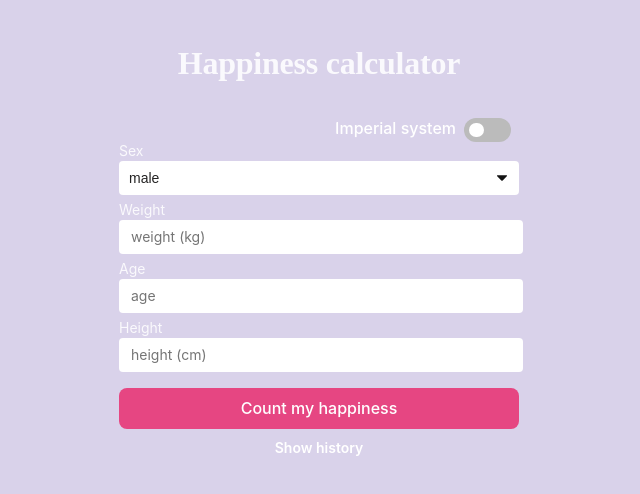
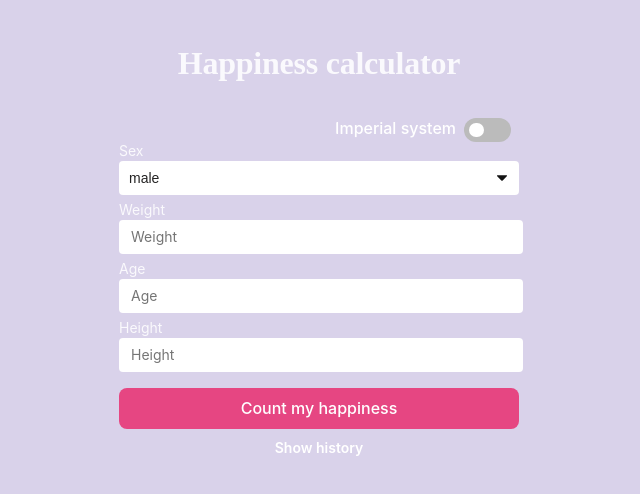
Before and after one commit to eisayfutdinova/happiness-calculator, a React (Vite) app: page / in a window 1280 px wide. Shown: the top 494 px of the page, without its empty margins (321-961 px from the left). Built offline with nearby package versions, Linux system fonts and the light colour scheme.

Commit message:
flexible form elements

```diff
--- a/src/App.tsx
+++ b/src/App.tsx
@@ -1,36 +1,37 @@
 import './App.css'
 import {useCallback, useState} from "react";
 import {History} from "./components/happinessHistory/History";
-import {useHistory} from "./hook/useHistory";
-import {countHappiness} from "./utils/countHappiness";
+import {Happiness, useHistory} from "./hook/useHistory";
+import {useCount} from "./hook/useCountHappiness";
 import {useMetricSystem} from "./hook/useScale";
 import ToggleSwitch from "./components/toggleSwitch/ToggleSwitch";
+import {Parameter} from "./components/parameterForm/Parameter";
+import {formElements} from "./utils/formElements";
 
 function App() {
-    const [sex, setSex] = useState<0 | 1>(0);
     const {isMetricSystem, onMetricSystemChange} = useMetricSystem();
-    const [weight, setWeight] = useState<number>(0);
-    const [age, setAge] = useState<number>();
-    const [height, setHeight] = useState<number>();
     const [happiness, setHappiness] = useState<number>();
-    const [error, setError] = useState<string>('');
+    const [error, setError] = useState('');
+    const {result, isError} = useCount({transformEnabled: !isMetricSystem});
 
     const [showHistory, setShowHistory] = useState(false);
     const {happinessHistory, onHistoryChange, onClear} = useHistory();
 
     const onCount = useCallback(() => {
-        if (!weight || !age || !height) {
+        if (isError) {
             setError('Oops! All fields should be filled');
             return;
         }
+        setError('');
+
         const date = new Date();
-        const result = {
-            value: countHappiness({sex, height, age, weight, isMetricSystem}),
+        const happy = {
+            value: result,
             date: `${date.getFullYear()}-${date.getMonth()}-${date.getDate()}`
         };
-        setHappiness(result.value);
-        onHistoryChange(result);
-    }, [weight, age, height, setError, countHappiness, setHappiness, onHistoryChange]);
+        setHappiness(result);
+        onHistoryChange(happy as Happiness);
+    }, [result, setHappiness, setError, onHistoryChange, isError]);
 
     return (
         <div className={'container'}>
@@ -39,45 +40,21 @@ function App() {
                 <ToggleSwitch label={'Imperial system'} checked={!isMetricSystem} onChange={onMetricSystemChange}/>
             </div>
             {error && <div className={'error'}>{error}</div>}
-            <div className={'input-form'}>
-                <label>Sex</label>
-                <select name="sex" id="sex" value={sex}
-                        onChange={(e) => setSex((e.target as unknown as HTMLTextAreaElement)?.value as unknown as 0 | 1)}>
-                    <option value={0}>male</option>
-                    <option value={1}>female</option>
-                </select>
-            </div>
-            <div className={'input-form'}>
-                <label>Weight</label>
-                <input placeholder={`weight (${isMetricSystem ? 'kg' : 'pounds'})`}
-                       type={"number"}
-                       value={weight || ''}
-                       onInput={(e) => {
-                           setError('');
-                           setWeight(+(e.target as unknown as HTMLTextAreaElement)?.value)
-                       }}/>
-            </div>
-            <div className={'input-form'}>
-                <label>Age</label>
-                <input placeholder={'age'}
-                       type={"number"}
-                       value={age || ''}
-                       onInput={(e) => {
-                           setError('');
-                           setAge(+(e.target as unknown as HTMLTextAreaElement)?.value)
-                       }}/>
-            </div>
-            <div className={'input-form'}>
-                <label>Height</label>
-            <input placeholder={`height (${isMetricSystem ? 'cm' : 'foot'})`}
-                   type={"number"} value={height || ''}
-                   onInput={(e) => {
-                       setError('');
-                       setHeight(+(e.target as unknown as HTMLTextAreaElement)?.value)
-                   }}/>
-            </div>
+            {
+                formElements?.map(item => {
+                    return (
+                        <Parameter label={item.name}
+                                   elementType={item.elementType}
+                                   type={item.type}
+                                   parameterKey={item.key}
+                                   key={item.key}
+                                   isTransformed={item.isTransformed}
+                                   options={item.options} />
+                    )
+                })
+            }
             <button id={'countButton'} className={'count-button'} onClick={onCount}>Count my happiness</button>
-            {happiness && !error?.length &&
+            {happiness &&
                 <div id={'result'} className={'result'}>Your happiness is {happiness}</div>
             }
             <div className={'history'}
--- /dev/null
+++ b/src/components/parameterForm/Parameter.tsx
@@ -0,0 +1,27 @@
+export const Parameter = ({label, type, parameterKey, options, elementType}:
+                              { label: string, elementType: 'select' | 'input', type: string, parameterKey: string, options: { value: number, name: string }[], isTransformed?: boolean }) => {
+
+    return (
+        <div className={'input-form'}>
+            <label>{label}</label>
+            {elementType === 'select' &&
+                <select name={label}
+                        id={parameterKey}>
+                    {
+                        options.map(option => {
+                            return (
+                                <option key={option.value} value={option.value}>{option.name}</option>
+                            )
+                        })
+                    }
+                </select>
+            }
+            {
+                elementType === 'input' &&
+                <input placeholder={label}
+                       id={parameterKey}
+                       type={type}/>
+            }
+        </div>
+    )
+};
--- /dev/null
+++ b/src/hook/useCountHappiness.ts
@@ -0,0 +1,53 @@
+import {useEffect, useMemo, useState} from "react";
+import {formElements} from "../utils/formElements";
+
+export const useCount = ({transformEnabled}: { transformEnabled: boolean }) => {
+    const [paramValues, setParamValues] = useState<{ [key: string]: number }>({});
+
+    useEffect(() => {
+        //create object with [key]: 0
+        const initialParamValues = formElements.reduce((accumulator, value) => {
+            return {...accumulator, [value.key]: value.elementType === 'select' ? value.options[0].value : 0};
+        }, {});
+        setParamValues(initialParamValues);
+    }, [formElements, setParamValues]);
+
+    useEffect(() => {
+        const listener = (e: Event, itemKey: string) => {
+            setParamValues({
+                ...paramValues,
+                [itemKey]: +(e.target as unknown as HTMLTextAreaElement).value
+            })
+        };
+
+        //track changes in input fields
+        formElements.forEach(item => {
+            const element = document.getElementById(item.key);
+            element?.addEventListener('change', (e) => listener(e, item.key))
+        });
+
+        return () => {
+            formElements.forEach((item) => {
+                const element = document.getElementById(item.key);
+                element?.removeEventListener('change', (e) => listener(e, item.key));
+            });
+        };
+    }, [paramValues]);
+
+
+    return useMemo(() => {
+        return {
+            result: Object.keys(paramValues)
+                .map(paramKey => {
+                    //looking for the necessary element by key to take its coefficient and transformFunc
+                    const item = formElements.find(formElement => formElement.key === paramKey);
+                    if (!item) {
+                        return paramValues[paramKey];
+                    }
+                    const value = transformEnabled ? item?.transform(paramValues[paramKey]) : paramValues[paramKey]
+                    return value * item?.weight
+                })?.reduce((total, item) => total + item, 0),
+            isError: Object.values(paramValues)?.find(value => value === 0) !== undefined
+        }
+    }, [paramValues, formElements, transformEnabled])
+};
--- a/src/utils/countHappiness.ts
+++ /dev/null
@@ -1,17 +0,0 @@
-const SEX_COEFFICIENT = 0.13;
-const WEIGHT_COEFFICIENT = 0.013;
-const HEIGHT_COEFFICIENT = 1.3;
-const AGE_COEFFICIENT = 13;
-
-export const countHappiness = ({sex, weight, height, age, isMetricSystem}:
-                                   {sex: 0 | 1, weight: number, height: number, age: number, isMetricSystem: boolean}) => {
-    const weightKoef = isMetricSystem ? 1 : 0.454;
-    const heightKoef = isMetricSystem ? 1 : 30.48;
-
-    const happiness =
-        (sex === 0 ? 1 : 150) * SEX_COEFFICIENT +
-        weight * WEIGHT_COEFFICIENT * weightKoef  +
-        AGE_COEFFICIENT * age +
-        HEIGHT_COEFFICIENT * height * heightKoef;
-    return +happiness.toFixed(3);
-};
--- /dev/null
+++ b/src/utils/formElements.ts
@@ -0,0 +1,73 @@
+export interface FormInterface {
+    key: string,
+    name: string,
+    weight: number,
+    elementType: 'select' | 'input',
+    type: string,
+    options: {
+        name: string,
+        value: number,
+    }[],
+    isTransformed: boolean,
+    transform: (v: number) => number
+}
+
+export const formElements: FormInterface[] = [
+    {
+        key: 'sex',
+        name: 'Sex',
+        weight: 0.13,
+        elementType: 'select',
+        type: 'number',
+        options: [
+            {
+                name: 'male',
+                value: 1,
+            },
+            {
+                name: 'female',
+                value: 150,
+            }
+        ],
+        isTransformed: false,
+        transform: (v) => {
+            return v
+        }
+    },
+    {
+        key: 'weight',
+        name: 'Weight',
+        weight: 0.013,
+        elementType: 'input',
+        type: 'number',
+        options: [],
+        isTransformed: true,
+        transform: (v) => {
+            return v * 0.454
+        }
+    },
+    {
+        key: 'age',
+        name: 'Age',
+        weight: 13,
+        elementType: 'input',
+        type: 'number',
+        options: [],
+        isTransformed: false,
+        transform: (v) => {
+            return v
+        }
+    },
+    {
+        key: 'height',
+        name: 'Height',
+        weight: 1.3,
+        elementType: 'input',
+        type: 'number',
+        options: [],
+        isTransformed: true,
+        transform: (v) => {
+            return v * 30.48
+        }
+    },
+]
```
